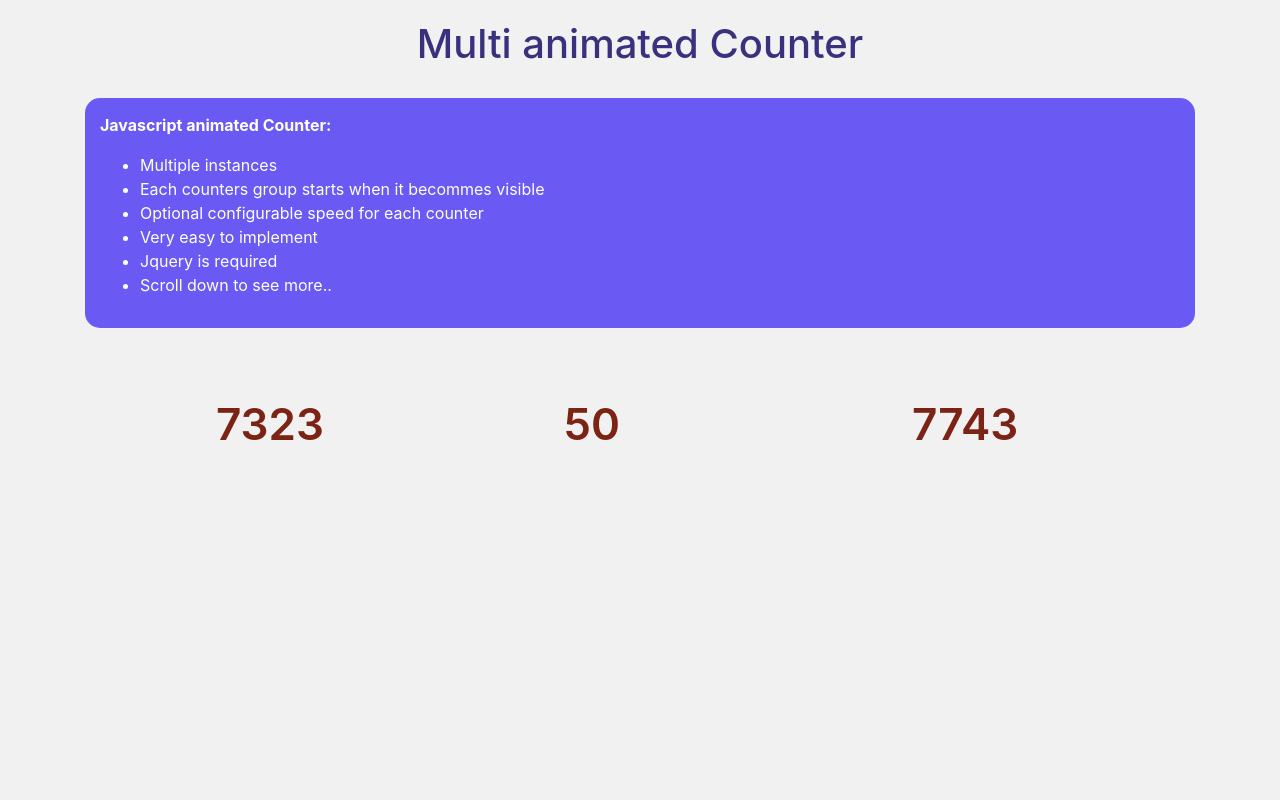
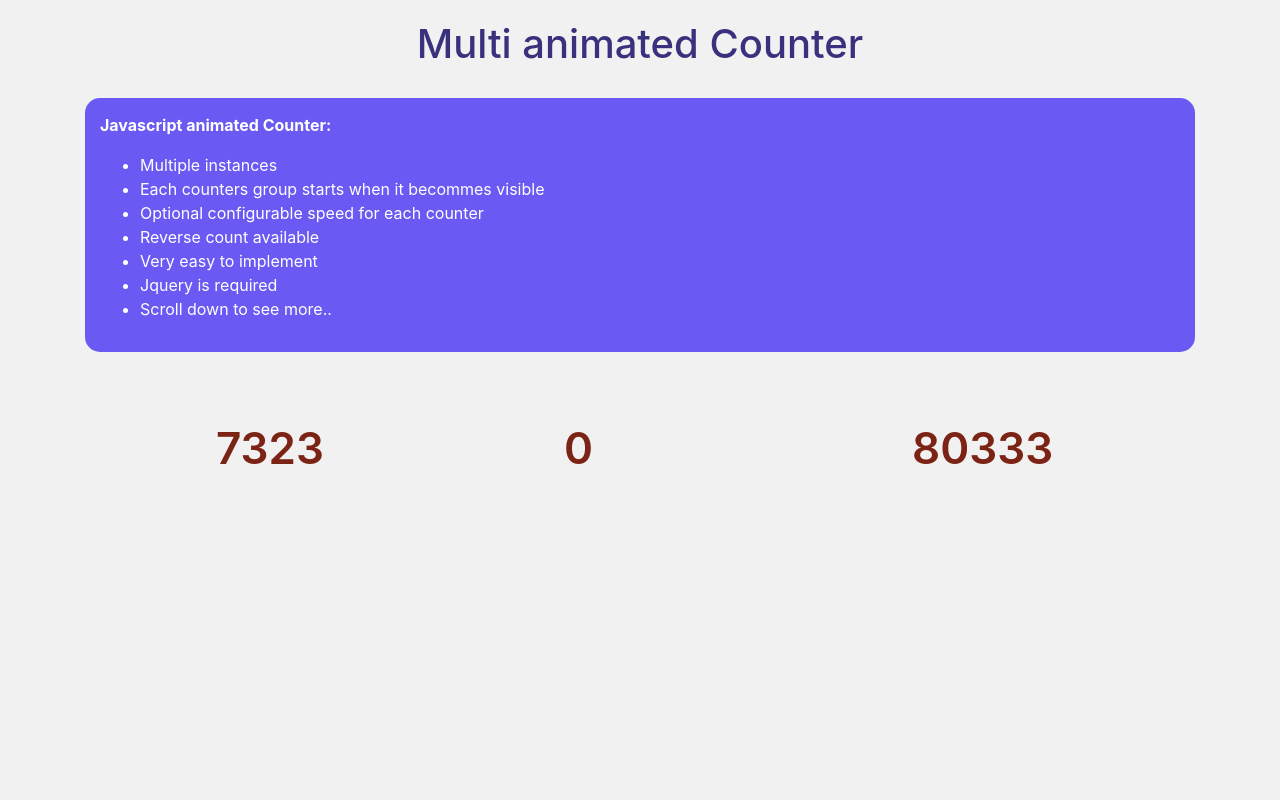
Before and after one commit to pablog1/js-animated-counter, a plain HTML site: page index.html in a window 1280 px wide. Shown: the top 800 px of the page. Drawn offline with nearby package versions, Linux system fonts and the light colour scheme.

Commit message:
Adding reverse counter mode

```diff
--- a/index.html
+++ b/index.html
@@ -33,6 +33,7 @@
                 <li>Multiple instances</li>
                 <li>Each counters group starts when it becommes visible</li>
                 <li>Optional configurable speed for each counter</li>
+                <li>Reverse count available</li>
                 <li>Very easy to implement</li>
                 <li>Jquery is required</li>
                 <li>Scroll down to see more..</li>
@@ -40,9 +41,9 @@
         </div>
 
         <div class="counters_1">
-            <div class="counter" dataTargetNum="7323" dataTargetSpeed="1000">0</div>
-            <div class="counter" dataTargetNum="50" dataTargetSpeed="4000">0</div>
-            <div class="counter" dataTargetNum="7743" dataTargetSpeed="3000">0</div>
+            <div class="counter" dataTargetNum="7323" dataTargetSpeed="2000">0</div>
+            <div class="counter" dataTargetNum="50" dataTargetSpeed="5000" dataTargetDirection="reverse">50</div>
+            <div class="counter" dataTargetNum="80333" dataTargetSpeed="2500">0</div>
         </div>
 
         <br><br><br><br><br><br><br><br><br><br><br><br><br><br><br><br>
--- a/multi-animated-counter.js
+++ b/multi-animated-counter.js
@@ -4,9 +4,11 @@ $(function () {
 
     /* Usage example
         <div class= "counters_2">
-            <div class="counter" dataTargetNum="4200" dataTargetSpeed="1000">0</div>
-            <div class="counter" dataTargetNum="4500" dataTargetSpeed="4000">0</div>
-            <div class="counter" dataTargetNum="4743">0</div>
+        <div class="counters_1">
+            <div class="counter" dataTargetNum="7323" dataTargetSpeed="2000">0</div>
+            <div class="counter" dataTargetNum="50" dataTargetSpeed="5000" dataTargetDirection="reverse">50</div>
+            <div class="counter" dataTargetNum="80333" dataTargetSpeed="2500">0</div>
+        </div>
         </div>
 
         <div class= "counters_3">
@@ -58,18 +60,19 @@ $(function () {
     }
 
     function counter_init(groupClass) {
-        let num, speed;
+        let num, speed, direction;
 
         $(counterClass).each(function () {
             num = $(this).attr('dataTargetNum');
             speed = $(this).attr('dataTargetSpeed');
+            direction = $(this).attr('dataTargetDirection');
             if (speed == undefined) speed = defaultSpeed;
             $(this).addClass(num); //add a class to recognize each counter
-            doCount(num, speed, groupClass);
+            doCount(num, speed, groupClass, direction);
         });
     }
 
-    function doCount(num, speed, groupClass) {
+    function doCount(num, speed, groupClass, direction) {
         let className = groupClass + ' ' + counterClass + '.' + num;
         $(className).animate({
             num
@@ -77,7 +80,11 @@ $(function () {
             duration: +speed,
             easing: 'swing',
             step: function (now) {
-                $(this).text(Math.ceil(now));
+                if (direction == 'reverse') {
+                    $(this).text(num - Math.ceil(now));
+                } else {
+                    $(this).text(Math.ceil(now));
+                }
             },
             complete: doCount
         });
```
